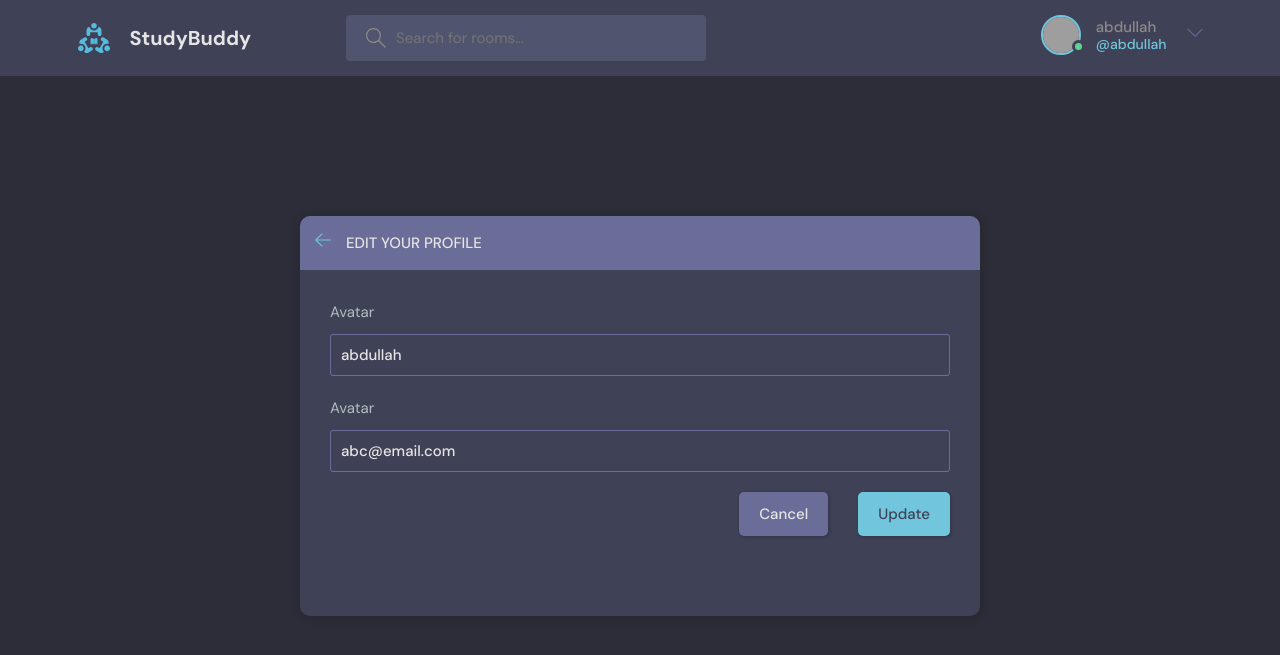
After one commit to AbdullahJaved65/StudyBuddy, a Django app: page /update-user/ in a window 1280 px wide. The commit adds this page. Shown: the top 655 px of the page. Run offline with Django 4.2, Linux system fonts and the light colour scheme; a user stored in the database is signed in; grey boxes are pictures that could not be loaded.

Commit message:
- Added Editing User info functionality in accordance with the theme. - Still some CSS is a bit rough.

```diff
--- a/base/forms.py
+++ b/base/forms.py
@@ -1,5 +1,6 @@
 from django.forms import ModelForm
 from .models import Room
+from django.contrib.auth.models import User
 
 
 class RoomForm(ModelForm):
@@ -8,3 +9,9 @@ class RoomForm(ModelForm):
         fields = "__all__"
 
         exclude = ['host', 'participant']
+
+
+class UserForm(ModelForm):
+    class Meta:
+        model = User
+        fields = ['username', 'email']
--- a/base/templates/base/profile.html
+++ b/base/templates/base/profile.html
@@ -17,7 +17,9 @@
                     <div class="profile__info">
                         <h3>{{ user.username }}</h3>
                         <p>@{{ user.username }}</p>
-                        <a href="edit-user.html" class="btn btn--main btn--pill">Edit Profile</a>
+                        {% if request.user == user %}
+                            <a href="{% url 'update-user' %}" class="btn btn--main btn--pill">Edit Profile</a>
+                        {% endif %}
                     </div>
                     <div class="profile__about">
                         <h3>About</h3>
--- /dev/null
+++ b/base/templates/base/update-user.html
@@ -0,0 +1,41 @@
+{% extends 'main.html' %}
+
+{% block content %}
+
+    <main class="update-account layout">
+        <div class="container">
+            <div class="layout__box">
+                <div class="layout__boxHeader">
+                    <div class="layout__boxTitle">
+                        <a href="{% url 'home' %}">
+                            <svg version="1.1" xmlns="http://www.w3.org/2000/svg" width="32" height="32"
+                                 viewBox="0 0 32 32">
+                                <title>arrow-left</title>
+                                <path
+                                        d="M13.723 2.286l-13.723 13.714 13.719 13.714 1.616-1.611-10.96-10.96h27.625v-2.286h-27.625l10.965-10.965-1.616-1.607z">
+                                </path>
+                            </svg>
+                        </a>
+                        <h3>Edit your profile</h3>
+                    </div>
+                </div>
+                <div class="layout__body">
+                    <form class="form" action="" method="post">
+                        {% csrf_token %}
+                        {% for field in form %}
+                            <div class="form__group">
+                                <label for="profile_pic">Avatar</label>
+{#                                <input id="profile_pic" name="profile_pic" type="file"/>#}
+                                {{ field }}
+                            </div>
+                        {% endfor %}
+                        <div class="form__action">
+                            <a class="btn btn--dark" href="index.html">Cancel</a>
+                            <button class="btn btn--main" type="submit">Update</button>
+                        </div>
+                    </form>
+                </div>
+            </div>
+        </div>
+    </main>
+{% endblock %}
--- a/base/urls.py
+++ b/base/urls.py
@@ -17,4 +17,5 @@ urlpatterns = [
     path('delete-room/<str:pk>/', views.deleteRoom, name='delete-room'),
 
     path('delete-message/<str:pk>/', views.deleteMessage, name='delete-message'),
+    path('update-user/', views.updateUser, name='update-user'),
 ]
--- a/base/views.py
+++ b/base/views.py
@@ -11,7 +11,7 @@ from django.contrib.auth import authenticate, login, logout
 from django.contrib.auth.decorators import login_required
 from django.contrib.auth.forms import UserCreationForm
 
-from .forms import RoomForm
+from .forms import RoomForm, UserForm
 from .models import Room, Topic, Message
 
 
@@ -185,3 +185,18 @@ def deleteMessage(request, pk):
         delete_message.delete()
         return redirect('home')
     return render(request, 'base/delete.html', dict(obj=delete_message))
+
+
+@login_required(login_url='login')
+def updateUser(request):
+    user = request.user
+    form = UserForm(instance=user)
+
+    if request.method == "POST":
+        form = UserForm(request.POST, instance=user)
+        if form.is_valid():
+            form.save()
+            return redirect('user-profile', pk=user.id)
+
+    context = {'form': form}
+    return render(request, 'base/update-user.html', context)
--- a/templates/navbar.html
+++ b/templates/navbar.html
@@ -21,7 +21,7 @@
             <!-- Logged In -->
             {% if request.user.is_authenticated %}
                 <div class="header__user">
-                    <a href="profile.html">
+                    <a href="{% url 'update-user' %}">
                         <div class="avatar avatar--medium active">
                             <img src="https://randomuser.me/api/portraits/men/37.jpg"/>
                         </div>
@@ -43,7 +43,7 @@
                 </a>
             {% endif %}
             <div class="dropdown-menu">
-                <a href="settings.html" class="dropdown-link"
+                <a href="{% url 'update-user' %}" class="dropdown-link"
                 >
                     <svg version="1.1" xmlns="http://www.w3.org/2000/svg" width="32" height="32"
                          viewBox="0 0 32 32">
```
